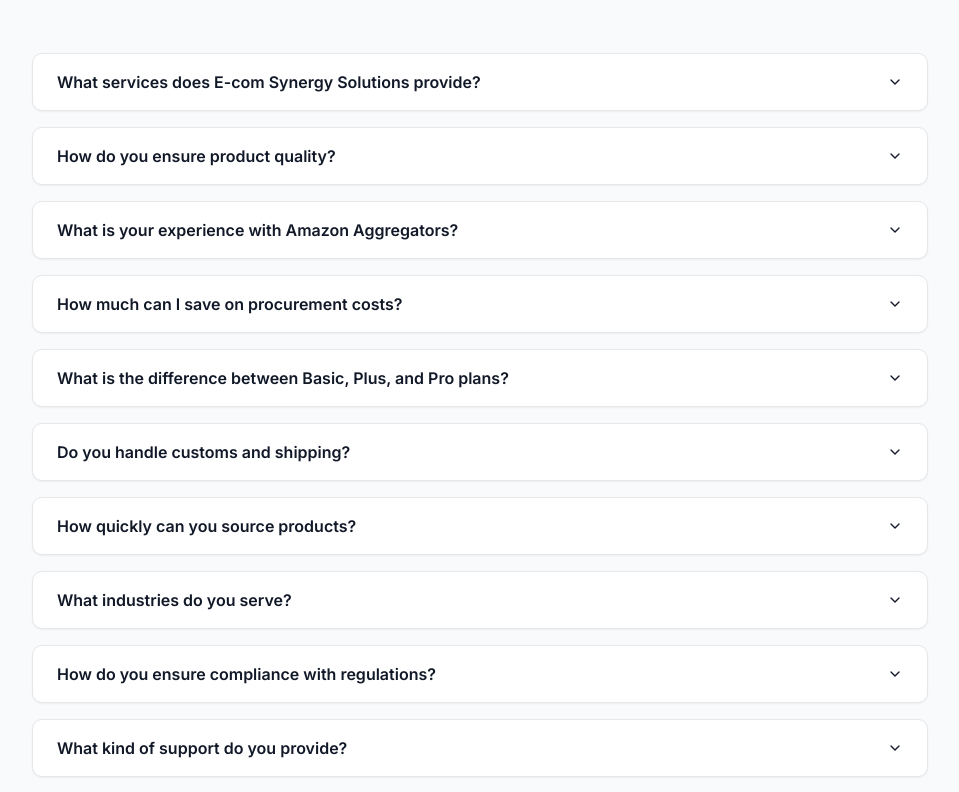
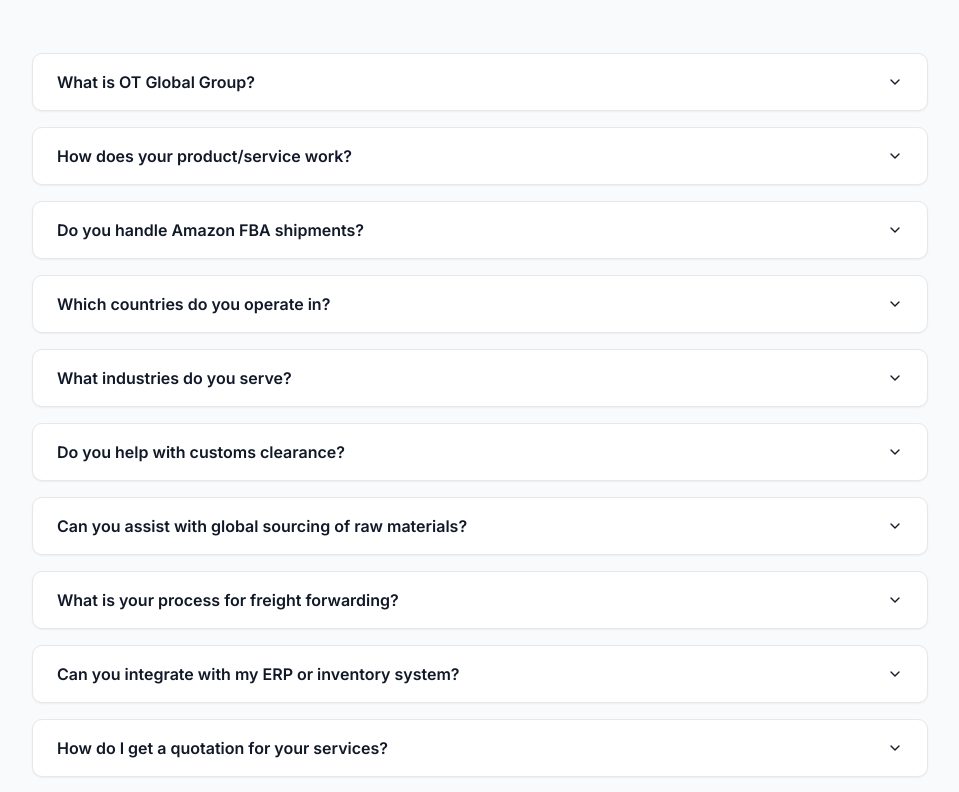
Before and after one commit to OTGlobaltech/OTGlobal, a Next.js app: page /faqs in a window 1280 px wide. Shown: the part 560-1352 px from the top of the page, without its empty margins (160-1119 px from the left). Built offline with nearby package versions, Linux system fonts and the light colour scheme.

Commit message:
update faq and contact info

```diff
--- a/components/layout/Header.jsx
+++ b/components/layout/Header.jsx
@@ -22,6 +22,25 @@
   const pathname = usePathname();
   const [mobileMenuOpen, setMobileMenuOpen] = useState(false);
   const [meetingDialogOpen, setMeetingDialogOpen] = useState(false);
+
+  const solutionItems = [
+    {
+      name: "Order Management – Panom",
+      path: "/solutions/order-management-panom",
+    },
+    {
+      name: "Distribution & Fulfillment",
+      path: "/solutions/distribution-fulfillment",
+    },
+    {
+      name: "Transportation",
+      path: "/solutions/transportation",
+    },
+    {
+      name: "Customs Brokerage & Global Trade",
+      path: "/solutions/customs-brokerage-global-trade",
+    },
+  ];
 
   const navItems = [
     { name: "Home", path: "/" },
@@ -80,6 +99,27 @@
                 {item.name}
               </Link>
             ))}
+            {/* Solutions dropdown (desktop) - at the end */}
+            <div className="relative group">
+              <button
+                type="button"
+                className="text-sm text-gray-600 hover:text-gray-900 flex items-center gap-1 transition-colors"
+              >
+                Solutions
+                <span className="text-[10px] translate-y-px">▼</span>
+              </button>
+              <div className="invisible opacity-0 group-hover:visible group-hover:opacity-100 transition-opacity transition-visibility duration-150 absolute left-1/2 -translate-x-1/2 mt-3 w-72 bg-white rounded-xl shadow-xl border border-gray-100 py-3 z-50">
+                {solutionItems.map((item) => (
+                  <Link
+                    key={item.path}
+                    href={item.path}
+                    className="block px-4 py-2.5 text-sm text-gray-700 hover:bg-gray-50 hover:text-[#00A896]"
+                  >
+                    {item.name}
+                  </Link>
+                ))}
+              </div>
+            </div>
             <Dialog open={meetingDialogOpen} onOpenChange={setMeetingDialogOpen}>
               <DialogTrigger asChild>
                 <Button
@@ -152,7 +192,7 @@
 
         {/* Mobile Navigation */}
         {mobileMenuOpen && (
-          <div className="lg:hidden py-4 border-t border-gray-200">
+          <div className="lg:hidden py-4 border-t border-gray-200 space-y-2">
             {navItems.map((item) => (
               <Link
                 key={item.path}
@@ -167,6 +207,24 @@
                 {item.name}
               </Link>
             ))}
+            {/* Solutions section (mobile) - at the end */}
+            <div className="px-4 pt-2">
+              <div className="text-xs font-semibold text-gray-500 uppercase tracking-wide mb-1">
+                Solutions
+              </div>
+              <div className="space-y-1">
+                {solutionItems.map((item) => (
+                  <Link
+                    key={item.path}
+                    href={item.path}
+                    onClick={() => setMobileMenuOpen(false)}
+                    className="block w-full text-left px-3 py-2 text-sm rounded-md text-gray-700 hover:bg-gray-50 hover:text-[#00A896]"
+                  >
+                    {item.name}
+                  </Link>
+                ))}
+              </div>
+            </div>
             <div className="px-4 pt-4 space-y-2">
               <Dialog open={meetingDialogOpen} onOpenChange={setMeetingDialogOpen}>
                 <DialogTrigger asChild>
--- a/components/pages/ContactPage.jsx
+++ b/components/pages/ContactPage.jsx
@@ -53,14 +53,14 @@
     {
       icon: Mail,
       title: "Email",
-      content: "info@ecomsynergy.com",
-      link: "mailto:info@ecomsynergy.com",
+      content: "info@otglobal.tech",
+      link: "mailto:info@otglobal.tech",
     },
     {
       icon: Phone,
       title: "Phone",
-      content: "+1 (555) 123-4567",
-      link: "tel:+15551234567",
+      content: "(+92) 333 5007115",
+      link: "tel:+923335007115",
     },
     {
       icon: MapPin,
--- a/components/pages/FAQsPage.jsx
+++ b/components/pages/FAQsPage.jsx
@@ -12,52 +12,54 @@
 export function FAQsPage() {
   const faqs = [
     {
-      question: "What services does E-com Synergy Solutions provide?",
-      answer: "We provide comprehensive procurement and logistics services including China sourcing, quality assurance, cost optimization, product sourcing, logistics & shipping, compliance & certification, supply chain dashboard management, and dedicated team support. We offer three service tiers: Basic, Plus, and Pro to meet different business needs.",
+      question: "What is OT Global Group?",
+      answer:
+        "At OT Global, we provide end-to-end supply chain management, seamlessly integrating global sourcing, procurement, logistics, and production planning, warehouse management, ERP & Data Analytics for your small and medium enterprises especially Amazon and e-commerce stores. With expertise in robust supply chain management, we optimize every aspect so you can focus on growing your brand.\n\nWith over a decade of global supply chain expertise, OT Global Group brings world-class procurement and logistics solutions to businesses worldwide. Our leadership team has served in senior roles for renowned U.S. retail brands, including Monolith Brands Group and Thrasio, overseeing procurement operations worth hundreds of millions of dollars annually.",
     },
     {
-      question: "How do you ensure product quality?",
-      answer: "We implement rigorous quality control measures at every stage of production. This includes pre-production inspections, in-process quality control, final inspection before shipment, and quality certification support. Our team conducts factory audits and product inspections to ensure all products meet international standards and your specifications.",
+      question: "How does your product/service work?",
+      answer:
+        "At OT Global Group, we provide end-to-end procurement and supply chain solutions tailored to your business needs. From sourcing quality products worldwide to managing purchasing, logistics, and delivery, we handle every stage of the process. Using advanced systems like NetSuite, Anvyl, and TMS platforms, we ensure transparency, real-time tracking, and cost efficiency. Whether you need global procurement, freight coordination, or supply chain automation, we deliver streamlined operations with reliable, on-time results.",
     },
     {
-      question: "What is your experience with Amazon Aggregators?",
-      answer: "We have extensive experience working with Amazon Aggregators, managing over 100 brands, 15,000 SKUs, and overseeing more than $100 million in spend. We specialize in AGL and AWD shipments, ensuring timely deliveries and strict compliance with Amazon requirements to maintain high ratings.",
+      question: "Do you handle Amazon FBA shipments?",
+      answer:
+        "Yes. We specialize in Amazon FBA shipments, including direct delivery to Amazon fulfillment centers, packaging compliance, and timely tracking updates to meet Amazon’s strict requirements.",
     },
     {
-      question: "How much can I save on procurement costs?",
-      answer: "Our clients typically see cost reductions of up to 40% through our China network. We leverage our extensive supplier relationships, volume discounts, and negotiation expertise to optimize your procurement costs while maintaining quality standards.",
-    },
-    {
-      question: "What is the difference between Basic, Plus, and Pro plans?",
-      answer: "Basic includes essential services like RFQ validation, PO management, inbound logistics, and standard reporting. Plus adds advanced tools like demand planning, SKU data hygiene, and HTS code auditing. Pro provides comprehensive solutions including regulatory compliance, counter sourcing, AGL logistics management, ERP management, and weekly supply chain time.",
-    },
-    {
-      question: "Do you handle customs and shipping?",
-      answer: "Yes, we provide end-to-end logistics management including freight forwarding, customs clearance, warehouse management, and last-mile delivery. Our team ensures all documentation is properly handled and products comply with import/export regulations.",
-    },
-    {
-      question: "How quickly can you source products?",
-      answer: "Our streamlined processes and established relationships enable faster turnaround times. The exact timeline depends on product complexity, quantity, and customization requirements. We provide detailed timelines during the initial consultation and keep you updated throughout the process.",
+      question: "Which countries do you operate in?",
+      answer:
+        "We operate globally with a strong presence in the USA, China, and other key international markets. Our sourcing, logistics, and customs clearance services cover all major trade lanes.",
     },
     {
       question: "What industries do you serve?",
-      answer: "We serve various industries including e-commerce, retail, consumer goods, electronics, textiles, and more. Our expertise spans multiple product categories, and we can source everything from raw materials to finished products.",
+      answer:
+        "We serve industries including construction, retail, e-commerce, manufacturing, and wholesale distribution.",
     },
     {
-      question: "How do you ensure compliance with regulations?",
-      answer: "We handle all compliance requirements including CE, FCC, FDA certifications, regulatory compliance, documentation management, and import/export compliance. Our team stays updated with the latest regulations to ensure your products meet all necessary standards.",
+      question: "Do you help with customs clearance?",
+      answer:
+        "Yes. We manage the entire customs clearance process, ensuring compliance with local regulations to avoid delays or penalties.",
     },
     {
-      question: "What kind of support do you provide?",
-      answer: "We provide dedicated account managers and support teams available whenever you need assistance. Our team offers personalized and proactive support, ensuring smooth communication and quick resolution of any issues. We also provide comprehensive supply chain dashboards for real-time visibility.",
+      question: "Can you assist with global sourcing of raw materials?",
+      answer:
+        "Absolutely. We connect clients with reliable suppliers worldwide, ensuring quality, cost efficiency, and timely delivery.",
     },
     {
-      question: "Can you help with existing supply chains?",
-      answer: "Absolutely. We can audit and optimize existing supply chains, identify cost-saving opportunities, improve quality control processes, and enhance overall efficiency. Our team works with you to understand your current operations and provide tailored improvement solutions.",
+      question: "What is your process for freight forwarding?",
+      answer:
+        "We manage the complete freight forwarding cycle — from pickup to customs clearance to final delivery — using sea, air, or land transport depending on client needs.",
     },
     {
-      question: "How do I get started?",
-      answer: "Getting started is easy. Simply contact us through our contact page or book a meeting with our expert team. We'll discuss your specific needs, provide a customized solution, and guide you through the onboarding process. Our team is ready to help you optimize your supply chain operations.",
+      question: "Can you integrate with my ERP or inventory system?",
+      answer:
+        "Yes. We work with major ERP tools like SAP and can integrate data for smooth supply chain visibility.",
+    },
+    {
+      question: "How do I get a quotation for your services?",
+      answer:
+        "You can fill out our online request form or contact our sales team with your shipment details, and we’ll respond with a tailored quote within 24 hours.",
     },
   ];
 
```
